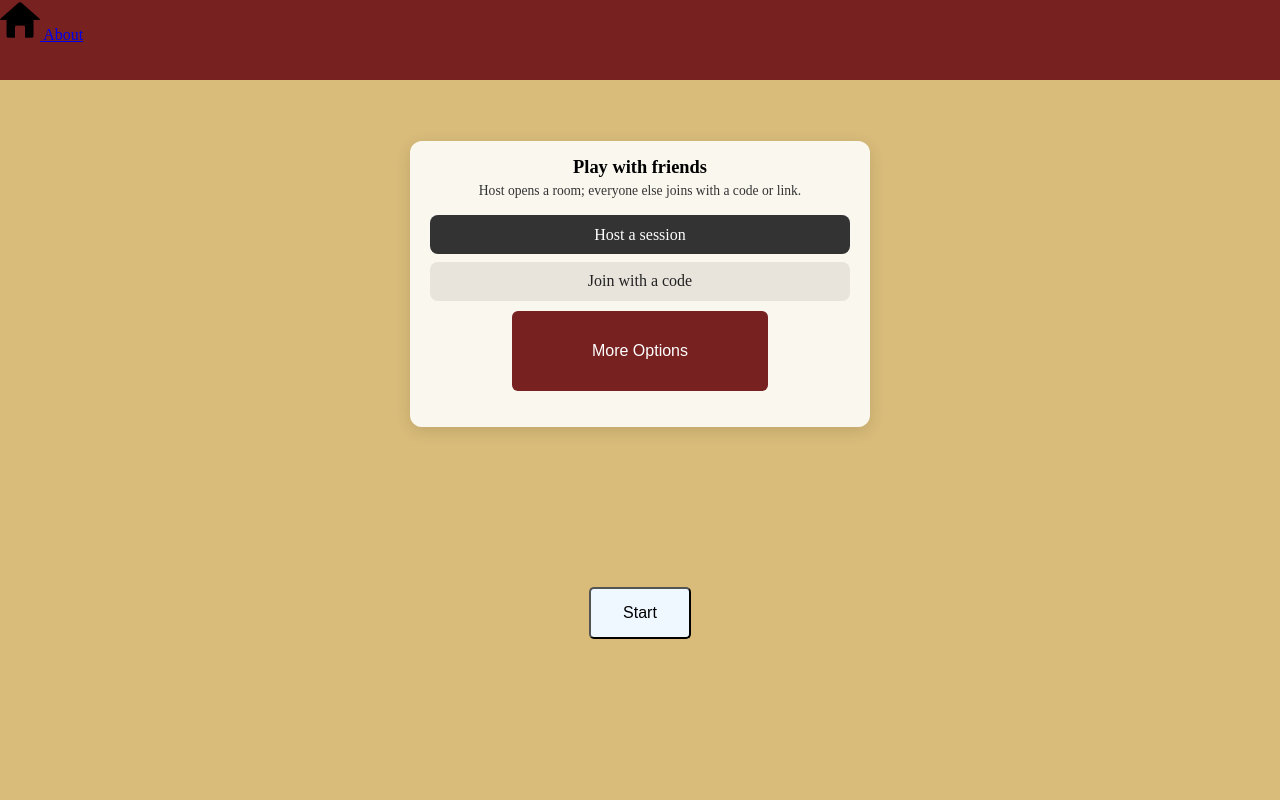
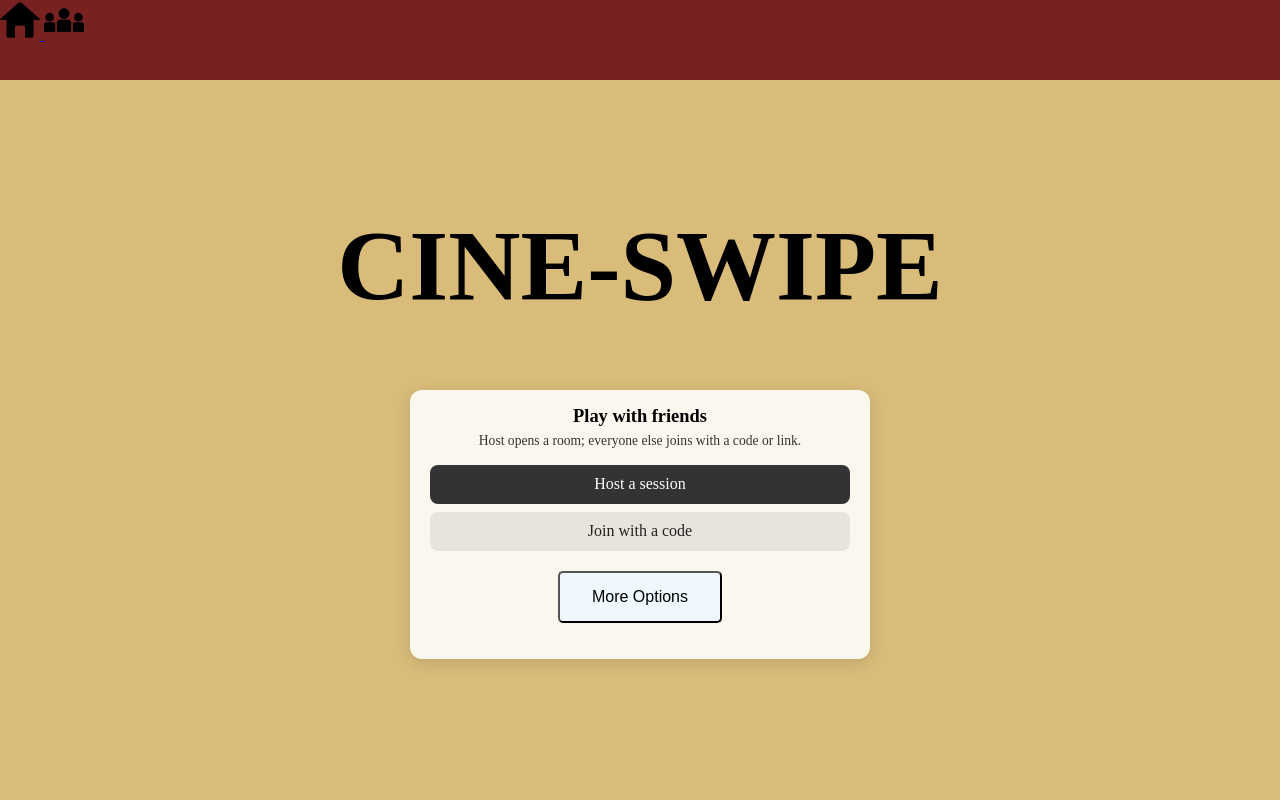
Before and after one commit to wyguy27/Cine-Swipe, a Flask app: page / in a window 1280 px wide. Run offline with Flask 3, Linux system fonts and the light colour scheme; data that the repository does not hold is empty.

Commit message:
fixed some frontend issues

```diff
--- a/app.py
+++ b/app.py
@@ -52,6 +52,10 @@ def parse_host_discover_payload() -> dict[str, str]:
 @app.route("/")
 def home():
     return render_template("homepage.html")
+
+@app.route("/about")
+def about():
+    return render_template("about.html")
 
 
 @app.route("/start")
--- a/static/style.css
+++ b/static/style.css
@@ -180,7 +180,7 @@ button {
     max-width: 50%;
 }
 
-form {
+#prefsForm {
     background: #fbeedb;
     height: 50vh;
     padding: 25px 30px;
@@ -301,3 +301,7 @@ input[type="submit"]:hover {
     background-color: transparent;
     border: transparent;
 }
+
+#homepage-title {
+    font-size: 100px;
+}
--- a/templates/homepage.html
+++ b/templates/homepage.html
@@ -63,9 +63,13 @@
                 <a href="{{ url_for('home') }}">
                     <img class="icon" src="{{ url_for('static', filename='icons/home.png') }}" alt="Home"/>
                 </a>
-                <a href="about.html">About</a>
+                <a href="{{url_for('about')}}">
+                    <img class="icon" src="{{url_for('static', filename='icons/aboutus.png')}}" alt="About Us"/>
+                </a>
             </nav>
         </div>
+        <div>
+        <h1 id="homepage-title">CINE-SWIPE</h1>
         <div class="homescreen">
             <div>
             <section class="session-panel" aria-label="Group session">
@@ -74,15 +78,16 @@
                 <button type="button" id="createHost">Host a session</button>
                 <a class="btn-session" href="{{ url_for('join_page') }}">Join with a code</a>
                 <p id="hostErr" class="host-err" hidden></p>
-                <button id="more-options" onclick="document.getElementById('formDialog').showModal()">More Options</button>
+                <button class="btn-secondary" onclick="document.getElementById('formDialog').showModal()">More Options</button>
 
             </section>
             </div>
             <dialog id="formDialog">
                 <form id="prefsForm">
                     <button type="button" onclick="document.getElementById('formDialog').close()">X Close</button>
+
                     <label for="isAdult">Adult?</label>
-                    <input type="radio" id="isAdult" name="isAdult" value="yes">
+                    <input type="checkbox" id="isAdult" name="isAdult" value="yes">
 
                     <div id="genres">Genres: </div>
 
@@ -103,12 +108,13 @@
                     <output id="ratingValue">5.0</output>
 
 
-                    <input type="submit" value="Submit">
+                    <input type="submit" value="Submit" >
                 </form>
             </dialog>
         </div>
+        </div>
 
-        <button type="button" onclick="start()">Start</button>
+        <!-- <button type="button" onclick="start()">Start</button> -->
     </div>
 
 <script>
```
Also changed, not shown: static/icons/aboutus.png (added).
